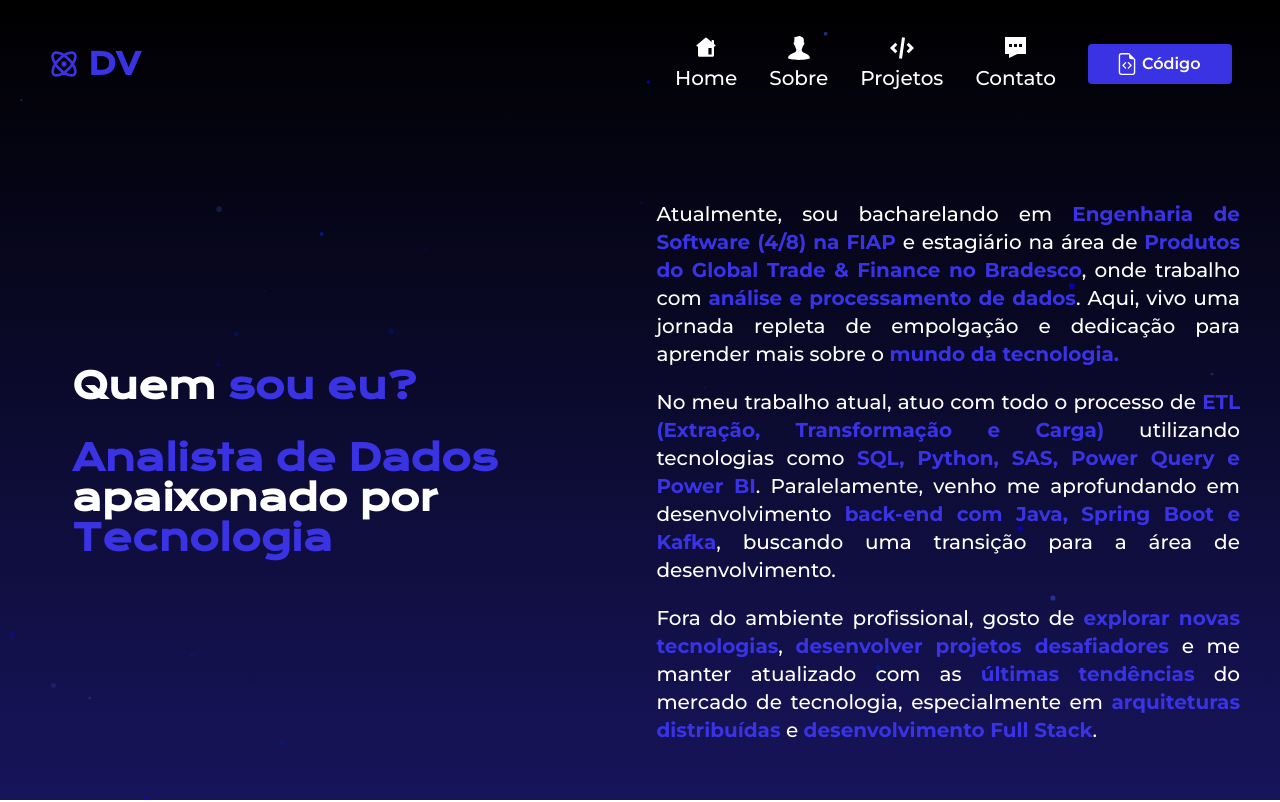
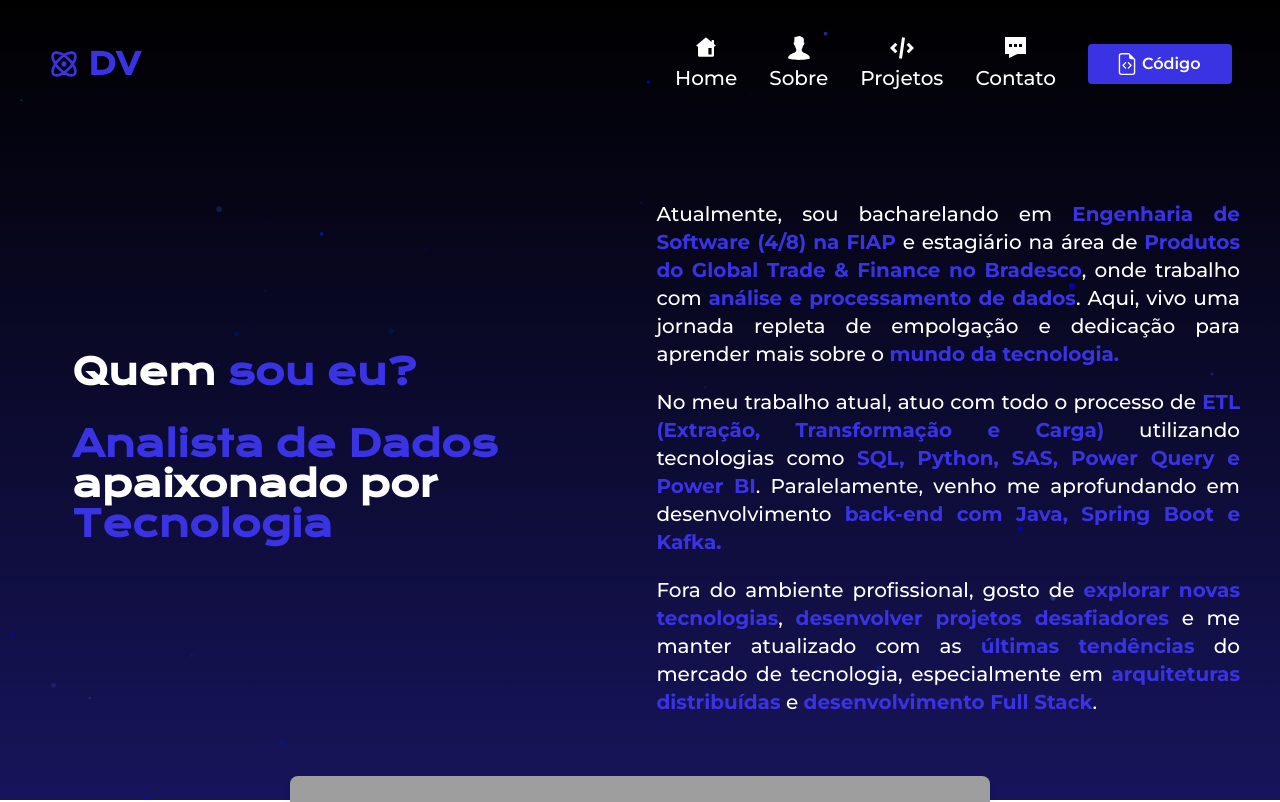
Before and after one commit to FlyingHigh520741/portifolio-react, a React (Vite) app: page /sobre in a window 1280 px wide. Shown: the top 802 px of the page. Built offline with nearby package versions, Linux system fonts and the light colour scheme; grey boxes are pictures that could not be loaded.

Commit message:
Update About.jsx

```diff
--- a/src/components/About/About.jsx
+++ b/src/components/About/About.jsx
@@ -75,7 +75,7 @@ const About = () => {
                 Atualmente, sou bacharelando em <span className="text-azul font-bold">Engenharia de Software (4/8) na FIAP</span> e estagiário na área de <span className="text-azul font-bold">Produtos do Global Trade & Finance no Bradesco</span>, onde trabalho com <span className="text-azul font-bold">análise e processamento de dados</span>. Aqui, vivo uma jornada repleta de empolgação e dedicação para aprender mais sobre o <span className="text-azul font-bold">mundo da tecnologia.</span>
               </p>
               <p className="text-justify text-white text-sm sm:text-base lg:text-xl font-medium font-montserrat mb-3 sm:mb-5">
-                No meu trabalho atual, atuo com todo o processo de <span className="text-azul font-bold">ETL (Extração, Transformação e Carga)</span> utilizando tecnologias como <span className="text-azul font-bold">SQL, Python, SAS, Power Query e Power BI</span>. Paralelamente, venho me aprofundando em desenvolvimento <span className="text-azul font-bold">back-end com Java, Spring Boot e Kafka</span>, buscando uma transição para a área de desenvolvimento.
+                No meu trabalho atual, atuo com todo o processo de <span className="text-azul font-bold">ETL (Extração, Transformação e Carga)</span> utilizando tecnologias como <span className="text-azul font-bold">SQL, Python, SAS, Power Query e Power BI</span>. Paralelamente, venho me aprofundando em desenvolvimento <span className="text-azul font-bold">back-end com Java, Spring Boot e Kafka.</span>
               </p>
               <p className="text-justify text-white text-sm sm:text-base lg:text-xl font-montserrat font-medium mb-3 sm:mb-5">
                 Fora do ambiente profissional, gosto de <span className="text-azul font-bold">explorar novas tecnologias</span>, <span className="text-azul font-bold">desenvolver projetos desafiadores</span> e me manter atualizado com as <span className="text-azul font-bold">últimas tendências</span> do mercado de tecnologia, especialmente em <span className="text-azul font-bold">arquiteturas distribuídas</span> e <span className="text-azul font-bold">desenvolvimento Full Stack</span>.
```
